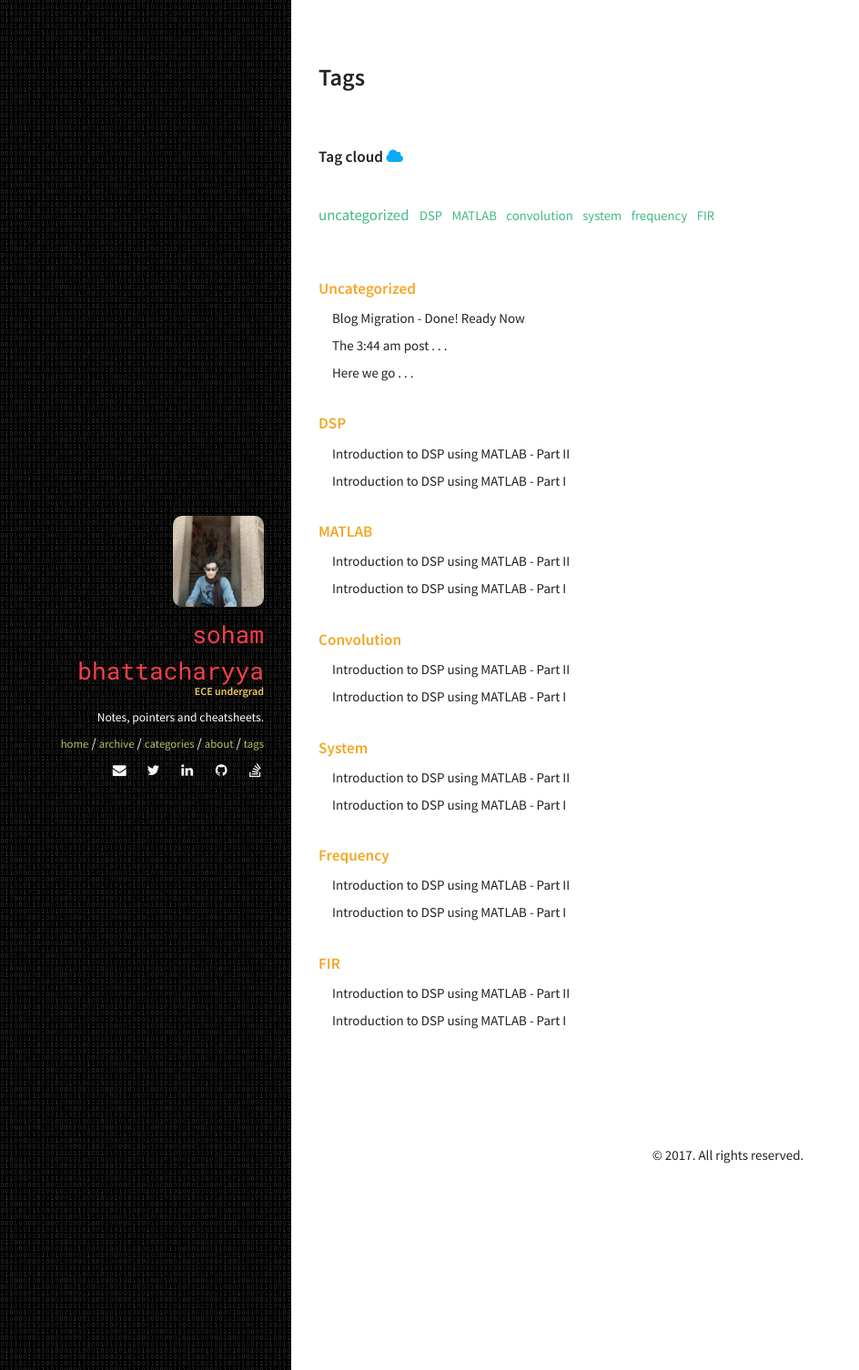
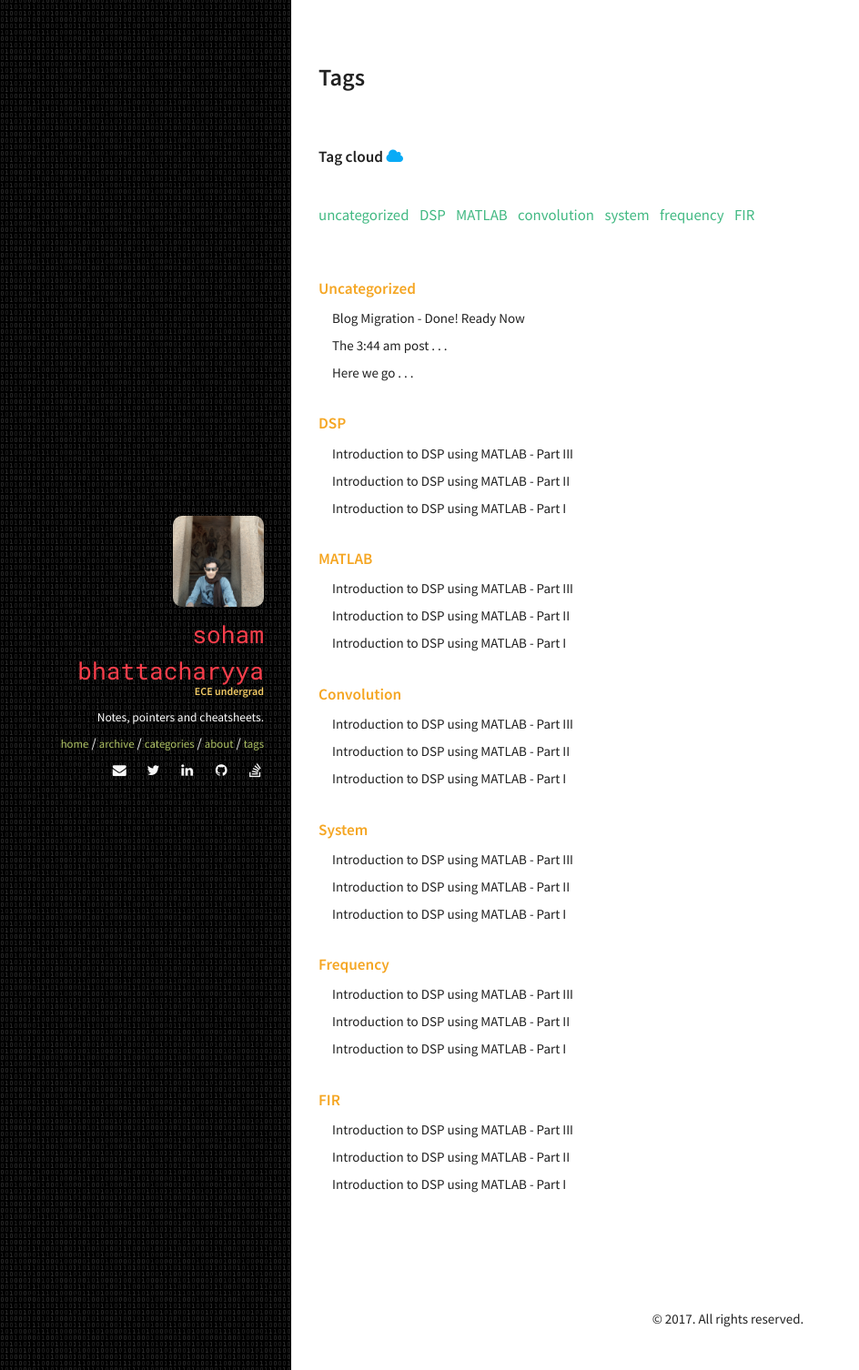
Before and after one commit to sohambhattacharyya/sohambhattacharyya.github.io, a Jekyll site: the page built from tags.html, in a window 1280 px wide. Shown: the whole page at 91% size, without its empty margins (0-944 px from the left). Built offline with Jekyll 4.4.1, drawn with Linux system fonts in a browser that asks for light colours; some of the changed lines change nothing that is shown.

Commit message:
Created a post.

````diff
--- a/_posts/2017-09-25-Introduction-to-DSP-using-MATLAB-Part-II.markdown
+++ b/_posts/2017-09-25-Introduction-to-DSP-using-MATLAB-Part-II.markdown
@@ -352,11 +352,11 @@ a =
 
 ```matlab
 %% To design a Butterworth highpass filter for the specifications
-alphap = .4;        %Pass band attenuation in dB
-alphas = 30;        %Stop band attenuation in dB
-fp = 800;           %Passband frequency in radians
-fs = 400;           %Stopband frequency in radians
-F = 2000;           %Sampling frequency in Hz
+alphap = .4;        % Pass band attenuation in dB
+alphas = 30;        % Stop band attenuation in dB
+fp = 800;           % Passband frequency in radians
+fs = 400;           % Stopband frequency in radians
+F = 2000;           % Sampling frequency in Hz
 omp = 2*fp/F;
 oms = 2*fs/F;
 %To find cutoff frequency and order of the filter
@@ -387,10 +387,10 @@ a =
 
 ```matlab
 %% To design a Butterworth bandstop filter for the specifications
-alphap = 2;         %Pass band attenuation in dB
-alphas = 20;        %Stop band attenuation in dB
-ws = [.2*pi,.4*pi]; %Stopband frequency in radians
-wp = [.1*pi,.5*pi]; %Passband frequency in radians
+alphap = 2;         % Pass band attenuation in dB
+alphas = 20;        % Stop band attenuation in dB
+ws = [.2*pi,.4*pi]; % Stopband frequency in radians
+wp = [.1*pi,.5*pi]; % Passband frequency in radians
 %To find cutoff frequency and order of the filter
 [n,wn] = buttord(wp/pi,ws/pi,alphap,alphas);
 %System function of the filter
@@ -588,7 +588,7 @@ az =
 
 
 
-[This][GitHub link] repo contains all the scripts used in this post. Here is a [link][part3] to the next part and a [link][part4] to the references part.
+[This][GitHub link] repo contains all the scripts used in this post. Here is a [link][part1] to the previous part, a [link][part3] to the next part and a [link][part4] to the references part.
 
 
 
--- /dev/null
+++ b/_posts/2017-09-28-Introduction-to-DSP-using-MATLAB-Part-III.markdown
@@ -0,0 +1,321 @@
+---
+layout: post
+title: "Introduction to DSP using MATLAB - Part III"
+date: 2017-10-03 02:47:00
+categories: DSP
+tags: [DSP, MATLAB, convolution, system, frequency, FIR]
+comments: true
+---
+A [link][part2] to the previous part, a [link][part1] to the first part and a [link][part4] to the references part.
+
+
+### 25-tap Lowpass Filter using Rectangular and Hamming Windows
+
+The `rectwin` and `hamming` functions create the rectangular and Hamming window.
+The Hamming window is generated from the equation: \\[w(n) = 0.54 - 0.46cos(2\pi\frac{n}{N}),  0 \le n \le N.\\]
+The window length \\(L = N + 1.\\)
+
+```matlab
+%% To design a 25-tap lowpass filter with cutoff frequency .5pi radians
+% using rectangular and Hamming windows and plot their frequency response
+wc = .5*pi;      % Cutoff frequency
+N = 25; alpha = (N-1)/2; eps = .001;
+n = 0:1:N-1;
+hd = sin(wc*(n-alpha+eps))./(pi*(n-alpha+eps));
+wr = rectwin(N); % Rectangular window sequence
+hn = hd.*wr';    % Filter coefficients
+w = 0:.01:pi;
+h = freqz(hn,1,w);
+plot(w/pi,abs(h)); hold on
+wh = hamming(N); % Hamming window sequence
+hn = hd.*wh';    % Filter coefficients
+w = 0:.01:pi;
+h = freqz(hn,1,w);
+plot(w/pi,abs(h),'-.'); grid;
+xlabel('Normalized frequency \omega/\pi');
+ylabel('Magnitude'); hold off
+```
+
+![Frequency response of 25-tap lowpass filter using rectangular and Hamming windows](/img/dsp_matlab_3/blog1.jpg)
+
+
+### 25-tap Highpass Filter using Rectangular and Blackman Windows
+
+The `blackman` function creates the Blackman window. The following equation defines the Blackman window of length \\(N\\):
+\\[w(n) = 0.42 - 0.5cos\frac{2\pin}{N - 1} + 0.08cos\frac{4\pin}{N - 1},  0 \le n \le M - 1\\]
+where \\(M\\) is \\(N/2\\) for \\(N\\) even and \\((N + 1)/2\\) for \\(N\\) odd.
+
+```matlab
+%% To design a 25-tap highpass filter with cutoff frequency .5pi radians
+% using rectangular and Blackman windows and plot their frequency response
+wc = .5*pi;      % Cutoff frequency
+N = 25; alpha = (N-1)/2; eps = .001;
+n = 0:1:N-1;
+hd = (sin(pi*(n-alpha+eps)) - sin(wc*(n-alpha+eps))) ./ (pi*(n-alpha+eps));
+wr = rectwin(N); % Rectangular window sequence
+hn = hd.*wr';    % Filter coefficients
+w = 0:.01:pi;
+h = freqz(hn,1,w);
+plot(w/pi,abs(h)); hold on
+wh = blackman(N); % Blackman window sequence
+hn = hd.*wh';     % Filter coefficients
+w = 0:.01:pi;
+h = freqz(hn,1,w);
+plot(w/pi,abs(h),'-.'); grid;
+xlabel('Normalized frequency \omega/\pi');
+ylabel('Magnitude'); hold off
+```
+
+![Frequency response of 25-tap highpass filter using rectangular and Blackman windows](/img/dsp_matlab_3/blog2.jpg)
+
+
+### 25-tap Bandpass Filter using Rectangular and Hamming Windows
+
+```matlab
+%% To design a 25-tap bandpass filter with cutoff frequency .25pi and .75pi radians
+% using rectangular and Hamming windows and plot their frequency response
+wc1 = .25*pi; wc2 = .75*pi;      % Cutoff frequency
+N = 25; a = (N-1)/2;
+eps = .001; % To avoid indeterminate form
+n = 0:1:N-1;
+hd = (sin(wc2*(n-a+eps)) - sin(wc1*(n-a+eps))) ./ (pi*(n-a+eps));
+wr = rectwin(N); % Rectangular window sequence
+hn = hd.*wr';    % Filter coefficients
+w = 0:.01:pi;
+h = freqz(hn,1,w);
+plot(w/pi,abs(h)); hold on
+wh = hamming(N); % Hamming window sequence
+hn = hd.*wh'; % Filter coefficients
+w = 0:.01:pi;
+h = freqz(hn,1,w);
+plot(w/pi,abs(h),'-.'); grid;
+xlabel('Normalized frequency \omega/\pi');
+ylabel('Magnitude'); hold off
+```
+
+![Frequency response of 25-tap bandpass filter using rectangular and Hamming windows](/img/dsp_matlab_3/blog3.jpg)
+
+
+### 25-tap Bandstop Filter using Rectangular and Hamming Windows
+
+```matlab
+%% To design a 25-tap bandstop filter with cutoff frequency .25pi and .75pi radians
+% using rectangular and Hamming windows and plot their frequency response
+wc1 = .25*pi; wc2 = .75*pi;      % Cutoff frequency
+N = 25; a = (N-1)/2;
+eps = .001; % To avoid indeterminate form
+n = 0:1:N-1;
+hd = (sin(wc1*(n-a+eps)) - sin(wc2*(n-a+eps)) + sin(pi*(n-a+eps))) ./ (pi*(n-a+eps));
+wr = rectwin(N); % Rectangular window sequence
+hn = hd.*wr';    % Filter coefficients
+w = 0:.01:pi;
+h = freqz(hn,1,w);
+plot(w/pi,abs(h)); hold on
+wh = hamming(N); % Hamming window sequence
+hn = hd.*wh';    % Filter coefficients
+w = 0:.01:pi;
+h = freqz(hn,1,w);
+plot(w/pi,abs(h),'-.'); grid;
+xlabel('Normalized frequency \omega/\pi');
+ylabel('Magnitude'); hold off
+```
+
+![Frequency response of 25-tap bandstop filter using rectangular and Hamming windows](/img/dsp_matlab_3/blog4.jpg)
+
+
+### 25-tap Hilbert Transformer using Bartlett and Hamming Windows
+
+The coefficients of a Bartlett window are computed as follows:
+\\[w(n) =
+   \begin{cases}
+   \frac{2n}{N},    &  0 \le n \le \frac{N}{2}
+   2-\frac{2n}{N},  &  \frac{N}{2} \le n \le N
+   \end{cases}\\]
+The window length \\(L = N + 1\\).
+
+```matlab
+%% To design a 25-tap Hilbert transformer using Bartlett
+%  and Hamming windows and plot their frequency response
+N = 25; a = (N-1)/2; eps = .001;
+n = 0:1:N-1;
+hd = (1 - cos(pi*(n-a+eps))) ./ (pi*(n-a+eps)); hd(a+1) = 0;
+wt = bartlett(N); % Bartlett window
+hn = hd.*wt';     % Filter coefficients
+w = 0:.01:pi;
+h = freqz(hn,1,w);
+plot(w/pi,abs(h)); hold on
+wh = hamming(N); % Hamming window sequence
+hn = hd.*wh';    % Filter coefficients
+w = 0:.01:pi;
+h = freqz(hn,1,w);
+plot(w/pi,abs(h),'-.'); grid;
+xlabel('Normalized frequency \omega/\pi');
+ylabel('Magnitude'); hold off
+```
+
+![Frequency response of 25-tap Hilbert transformer using Bartlett and Hamming windows](/img/dsp_matlab_3/blog5.jpg)
+
+
+### 25-tap Differentiator using Rectangular, Bartlett and Hanning Windows
+
+The following equation generates the coefficients of a Hann window:
+\\[w(n) = 0.5\left(1−cos\left(2\pi\frac{n}{N}\right)\right),  0 \le n \le N\\].
+The window length \\(L = N + 1\\).
+
+```matlab
+%% To design a 25-tap differentiator using rectangular, Bartlett
+%  and Hanning windows and plot their frequency response
+N = 25; a = (N-1)/2; eps = .001;
+n = 0:1:N-1;
+hd = cos(pi*(n-a)) ./ (pi*(n-a)); hd(a+1) = 0;
+wr = rectwin(N);  % rectangular window
+hn = hd.*wr';     % Filter coefficients
+w = 0:.01:pi;
+h = freqz(hn,1,w);
+plot(w/pi,abs(h),'-.'); hold on
+wt = bartlett(N); % Bartlett window
+hn = hd.*wt';     % Filter coefficients
+w = 0:.01:pi;
+h = freqz(hn,1,w);
+plot(w/pi,abs(h),'--'); hold on
+wh = hann(N); % Hanning window sequence
+hn = hd.*wh'; % Filter coefficients
+w = 0:.01:pi;
+h = freqz(hn,1,w);
+plot(w/pi,abs(h),'-');  grid;
+xlabel('Normalized frequency \omega/\pi');
+ylabel('Magnitude');    hold off
+```
+
+![Frequency response of 25-tap differentiator using rectangular, Bartlett and Hanning windows](/img/dsp_matlab_3/blog6.jpg)
+
+
+### FIR Lowpass Filter using Hamming and Blackman Windows
+
+The following equation defines the Blackman window of length N:
+\\[w(n) = 0.42 − 0.5cos\frac{2\pin}{N - 1} + 0.08cos\frac{4\pin}{N - 1},  0 \le n \le M - 1\\]
+where \\(M\\) is \\(N/2\\) for \\(N\\) even and \\((N + 1)/2\\) for \\(N\\) odd.
+
+```matlab
+%% To design an FIR lowpass filter using Hamming and Blackman windows
+wc = 0.5*pi; % Cutoff frequency
+N = 25;
+b = fir1(N,wc/pi,hamming(N+1));
+w = 0:.01:pi;
+h = freqz(b,1,w);
+plot(w/pi,abs(h)); hold on
+b = fir1(N,wc/pi,blackman(N+1));
+w = 0:.01:pi;
+h = freqz(b,1,w);
+plot(w/pi,abs(h),'-.'); grid;
+xlabel('Normalized frequency \omega/\pi');
+ylabel('Magnitude'); hold off
+```
+
+![FIR lowpass filter using Hamming and Blackman windows](/img/dsp_matlab_3/blog7.jpg)
+
+
+### Lowpass Filter using Kaiser Window
+
+The coefficients of a Kaiser window are computed from the following equation:
+\\[w(n) = \frac{I_0\left(\beta\sqrt{1 - \left(\frac{n - N/2}{N/2}\right)^2}\right)}{I_0(\beta)},  0 \le n \le N,
+where \\(I_0\\) is the zeroth-order modified Bessel function of the first kind. The length \\(L = N + 1\\).
+
+```matlab
+%% To plot the frequency response of lowpass filter using Kaiser window
+%  for different values of beta
+wc = 0.5*pi; % Cutoff frequency
+N = 25;
+b = fir1(N,wc/pi,kaiser(N+1,.5));   %Beta = .5
+w = 0:.01:pi;
+h = freqz(b,1,w);
+plot(w/pi,20*log10(abs(h)));      hold on
+b = fir1(N,wc/pi,kaiser(N+1,3.5));  %Beta = 3.5
+w = 0:.01:pi;
+h = freqz(b,1,w);
+plot(w/pi,20*log10(abs(h)),'-.'); hold on
+b = fir1(N,wc/pi,kaiser(N+1,8.5));  %Beta = 8.5
+w = 0:.01:pi;
+h = freqz(b,1,w);
+plot(w/pi,20*log10(abs(h)),'--'); grid;
+xlabel('Normalized frequency \omega/\pi');
+ylabel('Magnitude');              hold off
+```
+
+![Frequency response of lowpass filter using Kaiser window](/img/dsp_matlab_3/blog8.jpg)
+
+
+### FIR Lowpass Filter using Frequency Sampling Method
+
+
+```matlab
+%% To design a FIR lowpass filter with cutoff frequency .5pi using frequency sampling method
+N = 33; % Number of samples
+alpha = (N-1)/2;
+Hrk = [ones(1,9), zeros(1,16), ones(1,8)]; % Samples of magnitude response
+k1 = 0:(N-1)/2; k2 = (N+1)/2:N-1;
+theta_k = [(-alpha*(2*pi)/N)*k1,(alpha*(2*pi)/N)*(N-k2)];
+Hk = Hrk.*(exp(1i*theta_k));
+hn = real(ifft(Hk,N));
+w = 0:.01:pi;
+H = freqz(hn,1,w);
+plot(w/pi,20*log10(abs(H))); hold on
+% FIR filter design using frequency sampling method with a transition sample
+% at Hk(9) = 0.5 and Hk(24) = 0.5
+Hrk = [ones(1,9), 0.5, zeros(1,14), 0.5, ones(1,8)]; % Samples of magnitude response
+k1 = 0:(N-1)/2; k2 = (N+1)/2:N-1;
+theta_k = [(-alpha*(2*pi)/N)*k1, (alpha*(2*pi)/N)*(N-k2)];
+Hk = Hrk.*(exp(1i*theta_k));
+hn = real(ifft(Hk,N));
+w = 0:.01:pi;
+H = freqz(hn,1,w);
+plot(w/pi,20*log10(abs(H)),'-.'); grid;
+xlabel('Normalized frequency \omega/\pi');
+ylabel('Magnitude');         hold off
+```
+
+![FIR lowpass filter using frequency sampling method](/img/dsp_matlab_3/blog9.jpg)
+
+
+### FIR Lowpass Filter using Kaiser Window
+
+
+```matlab
+%% To design an FIR lowpass filter for the given specifications using Kaiser window
+alphap = 0.1; % Passband attenuation in dB
+alphas = 44;  % Stopband attenuation in dB
+ws = 30;      % Stopband frequency in rad/sec
+wp = 20;      % Passband frequency in rad/sec
+wsf = 100;    % Sampling frequency in rad/sec
+B = ws - wp;  % Transition width
+wc = 0.5*(ws+wp);  % Cutoff frequency in rad/sec
+wcr = wc*2*pi/wsf; % Cutoff drequenct=y in rad
+D = (alphas - 7.95) / 14.36;
+N = ceil((wsf*D/B)+1); % Order of the filter
+alpha = (N-1) / 2
+gamma = (.5842*(alphas-21).^(0.4)+0.07886*(alphas-21));
+n = 0:1:N-1;
+hd = sin(wcr*(n-alpha)) ./ (pi*(n-alpha)); hd(alpha+1) = 0.5;
+wk = (kaiser(N,gamma))';
+hn = hd.*wk;
+w = 0:.01:pi;
+h = freqz(hn,1,w);
+subplot(2,1,1), plot(w/pi,20*log10(abs(h)))
+xlabel('Normalized frequency \omega/\pi'); ylabel('Magnitude');
+subplot(2,1,2), plot(w/pi,angle(h))
+xlabel('Normalized frequency \omega/\pi'); ylabel('Magnitude');
+```
+
+![FIR lowpass filter using Kaiser window](/img/dsp_matlab_3/blog10.jpg)
+
+
+
+[This][GitHub link] repo contains all the scripts used in this post. Here is a [link][part2] to the previous part, a [link][part1] to the first part and a [link][part4] to the references part.
+
+
+
+[part1]:        http://www.sohambhattacharyya.com/blog/Introduction-to-DSP-using-MATLAB-Part-I
+[part2]:        http://www.sohambhattacharyya.com/blog/Introduction-to-DSP-using-MATLAB-Part-II
+[part4]:        http://www.sohambhattacharyya.com/blog/Introduction-to-DSP-using-MATLAB-Part-IV-References
+
+[GitHub link]:  https://github.com/sohambhattacharyya/DSP-with-MATLAB
````
Also changed, not shown: img/dsp_matlab_3/blog1.jpg (added), img/dsp_matlab_3/blog10.jpg (added), img/dsp_matlab_3/blog2.jpg (added), img/dsp_matlab_3/blog3.jpg (added), img/dsp_matlab_3/blog4.jpg (added), img/dsp_matlab_3/blog5.jpg (added), img/dsp_matlab_3/blog6.jpg (added), img/dsp_matlab_3/blog7.jpg (added), img/dsp_matlab_3/blog8.jpg (added), img/dsp_matlab_3/blog9.jpg (added).
